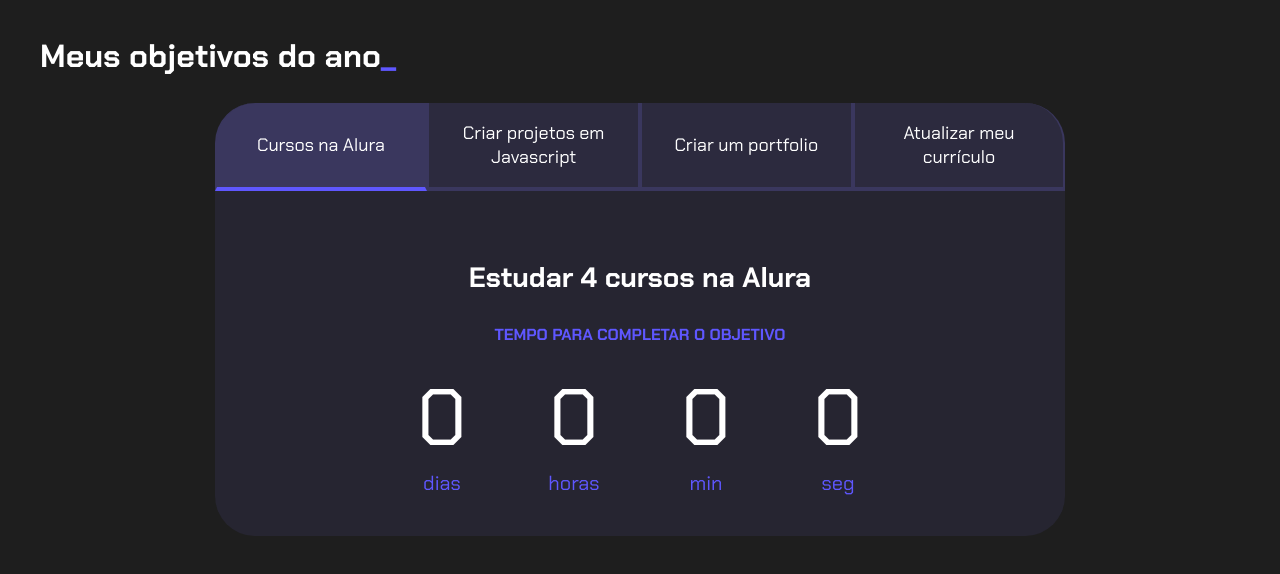
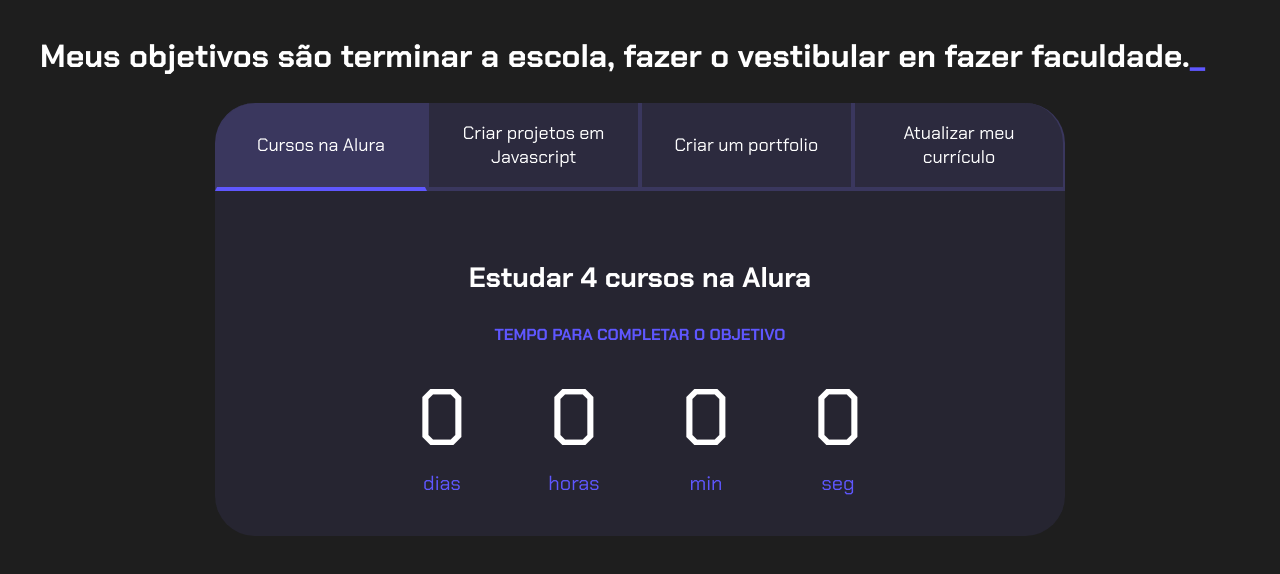
Before and after one commit to carlosss12334/projeto-de-vida, a plain HTML site: page index.html in a window 1280 px wide. Drawn offline with Linux system fonts and the light colour scheme.

Commit message:
Update index.html

```diff
--- a/index.html
+++ b/index.html
@@ -10,7 +10,7 @@
 
 <body>
     <section class="conteudo-principal">
-        <h2 class="titulo-principal">Meus objetivos do ano<span>_</span></h2>
+        <h2 class="titulo-principal">Meus objetivos são terminar a escola, fazer o vestibular en fazer faculdade.<span>_</span></h2>
         <div class="conteudo">
             <div class="botoes">
                 <button class="botao ativo">Cursos na Alura</button>
```
